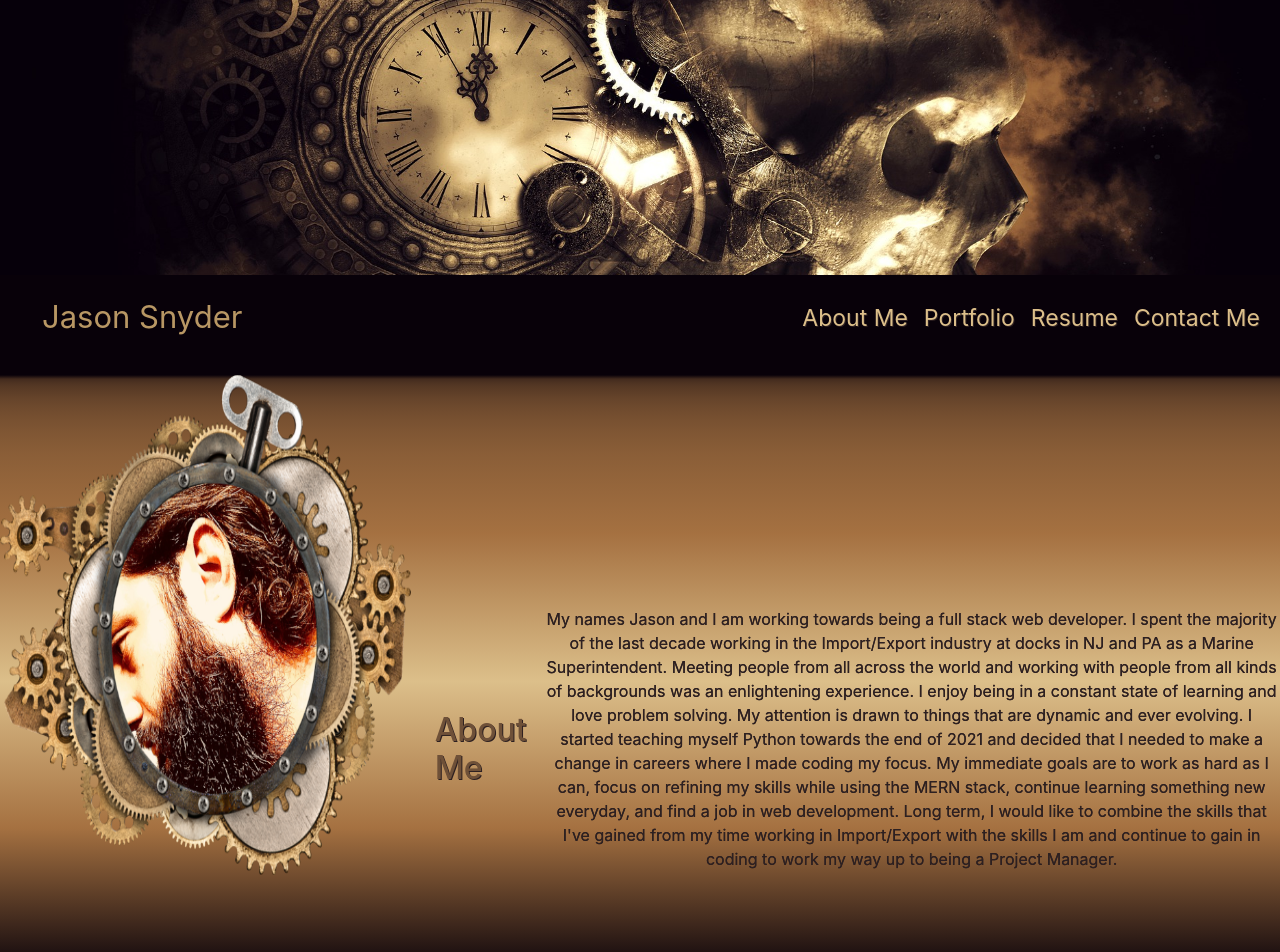
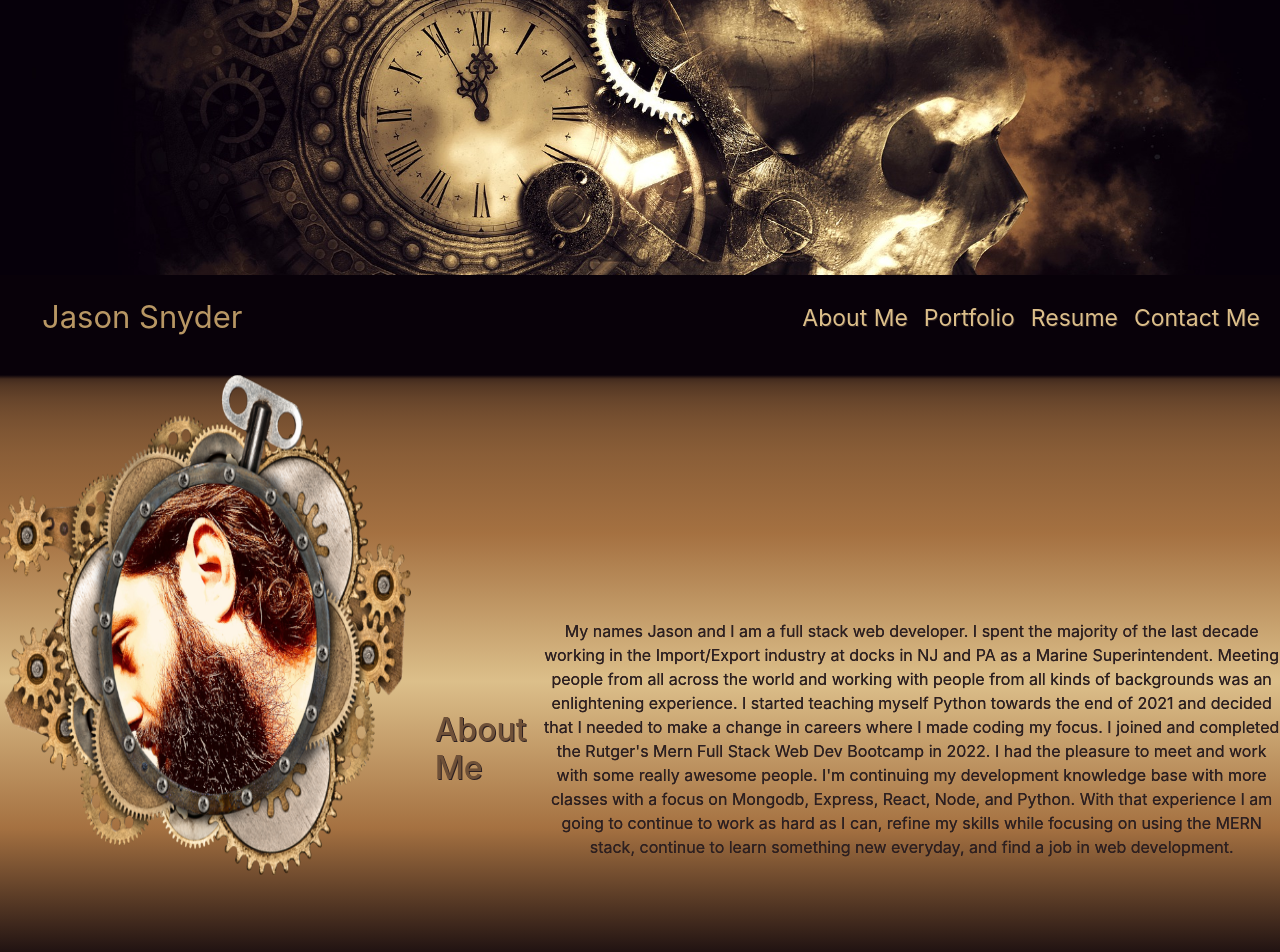
Before and after one commit to jsnyder159/react-portfolio, a React (Create React App) app: page / in a window 1280 px wide. Shown: the top 952 px of the page. Built offline with nearby package versions, Linux system fonts and the light colour scheme; the HTML template or start-up script is replaced by a standard one.

Commit message:
updated about me

```diff
--- a/src/components/pages/about/About.js
+++ b/src/components/pages/about/About.js
@@ -1,21 +1,32 @@
-import React from 'react';
-import gears from '../../../images/profile-gear.png'
-import './about.css'
+import React from "react";
+import gears from "../../../images/profile-gear.png";
+import "./about.css";
 
 function About() {
   return (
     <div className="about">
       <div className="d-flex row">
-                <img className="gears col-4" src={gears} alt="beared mans head surround by gears"></img>
+        <img
+          className="gears col-4"
+          src={gears}
+          alt="beared mans head surround by gears"
+        ></img>
         <h2 className="title col-1">About Me</h2>
         <p className="para col-7">
-                    My names Jason and I am working towards being a full stack web developer.  I spent the majority of the last decade working in the Import/Export
-                    industry at docks in NJ and PA as a Marine Superintendent.  Meeting people from all across the world and working with people from all kinds of
-                    backgrounds was an enlightening experience.  I enjoy being in a constant state of learning and love problem solving.  My attention is drawn to
-                    things that are dynamic and ever evolving.  I started teaching myself Python towards the end of 2021 and decided that I needed to make a change
-                    in careers where I made coding my focus.  My immediate goals are to work as hard as I can, focus on refining my skills while using the MERN stack,
-                    continue learning something new everyday, and find a job in web development.  Long term, I would like to combine the skills that I've gained from
-                    my time working in Import/Export with the skills I am and continue to gain in coding to work my way up to being a Project Manager.
+          My names Jason and I am a full stack web developer. I spent the
+          majority of the last decade working in the Import/Export industry at
+          docks in NJ and PA as a Marine Superintendent. Meeting people from all
+          across the world and working with people from all kinds of backgrounds
+          was an enlightening experience. I started teaching myself Python
+          towards the end of 2021 and decided that I needed to make a change in
+          careers where I made coding my focus. I joined and completed the
+          Rutger's Mern Full Stack Web Dev Bootcamp in 2022. I had the pleasure
+          to meet and work with some really awesome people. I'm continuing my
+          development knowledge base with more classes with a focus on Mongodb,
+          Express, React, Node, and Python. With that experience I am going to
+          continue to work as hard as I can, refine my skills while focusing on
+          using the MERN stack, continue to learn something new everyday, and
+          find a job in web development.
         </p>
       </div>
     </div>
```
Lines whose indentation alone changed are shown as unchanged.
